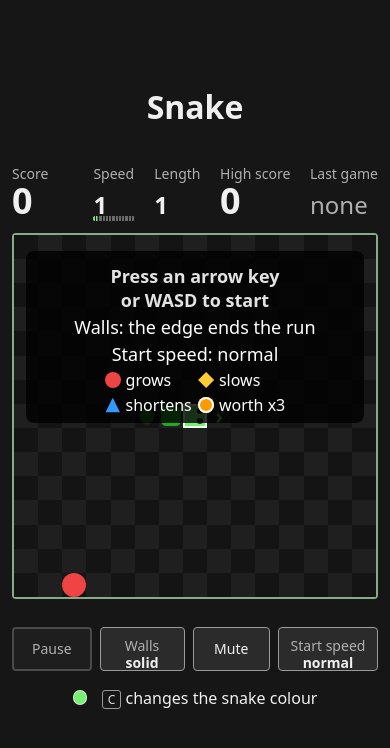
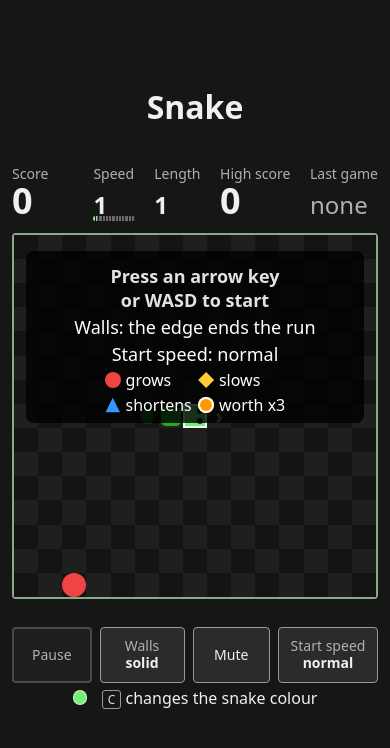
Before and after one commit to mariusachim/awesomeProject1, a React (Vite) app: page / in a window 390 px wide. Shown: the top 748 px of the page. Built offline with nearby package versions, Linux system fonts and the light colour scheme.

Commit message:
feat(#565): make the phone control row 56 px tall

```diff
--- a/src/index.css
+++ b/src/index.css
@@ -178,6 +178,14 @@ button:disabled kbd {
     min-width: 0;
     padding: 10px 4px;
     font-size: 0.875rem;
+    min-height: 56px;
+  }
+
+  /* Short phones keep the 44px row so the page does not scroll more. */
+  @media (max-height: 740px) {
+    .controls button {
+      min-height: 44px;
+    }
   }
 
   /* Unequal shares of the row: "Start speed" is about 76px wide and needs 96px or more to keep 4px from each border at 360px. */
```
